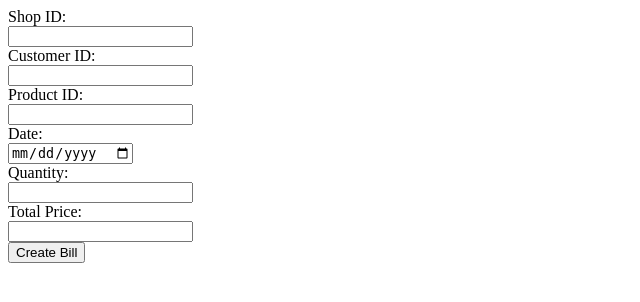
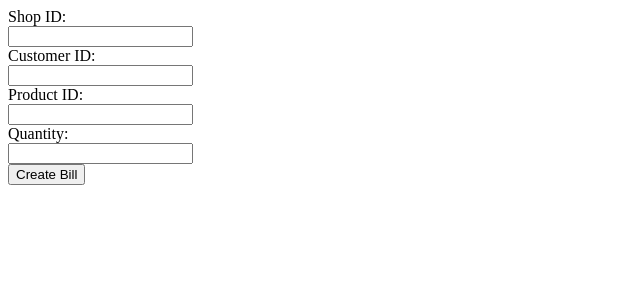
Before and after one commit to salmanparies28/ANALYTICS-X, a Flask app: page /create_bill in a window 1280 px wide. Shown: the top 302 px of the page, without its empty margins (0-640 px from the left). Run offline with Flask 3, Linux system fonts and the light colour scheme.

Commit message:
createbill

```diff
--- a/templates/create_bill.html
+++ b/templates/create_bill.html
@@ -11,12 +11,8 @@
         <input type="text" id="customer_id" name="customer_id"><br>
         <label for="product_id">Product ID:</label><br>
         <input type="text" id="product_id" name="product_id"><br>
-        <label for="date">Date:</label><br>
-        <input type="date" id="date" name="date"><br>
         <label for="quantity">Quantity:</label><br>
         <input type="text" id="quantity" name="quantity"><br>
-        <label for="total_price">Total Price:</label><br>
-        <input type="text" id="total_price" name="total_price"><br>
         <input type="submit" value="Create Bill">
     </form>
 </body>
```
